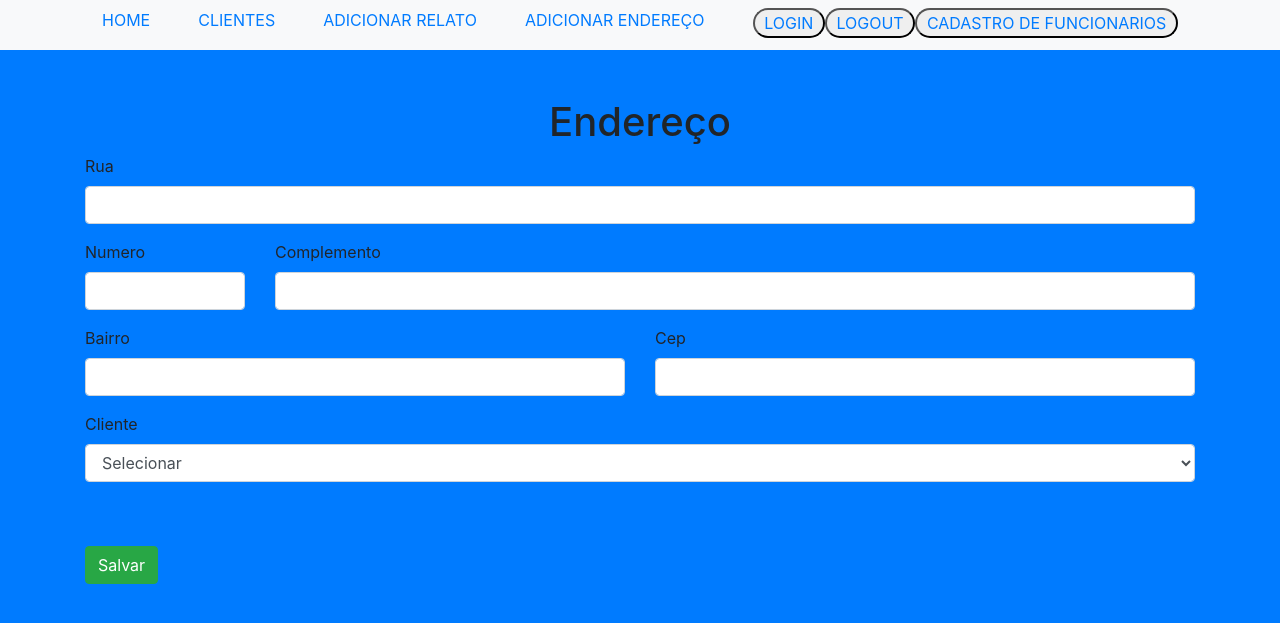
After one commit to MatokoLB/welcome_to_the_django, a Django app: page /cadastro_cliente/endereco/ in a window 1280 px wide. The commit adds this page. Shown: the top 623 px of the page. Run offline with Django 4.2, Linux system fonts and the light colour scheme; data that the repository does not hold is empty.

Commit message:
add page endereço

```diff
--- a/cadastro_cliente/admin.py
+++ b/cadastro_cliente/admin.py
@@ -1,6 +1,7 @@
 from django.contrib import admin
-from .models import Cliente, Relato
+from .models import Cliente, Relato ,Endereco
 # Register your models here.
 
 admin.site.register(Cliente)
 admin.site.register(Relato)
+admin.site.register(Endereco)
--- a/cadastro_cliente/templates/cadastra_cliente.html
+++ b/cadastro_cliente/templates/cadastra_cliente.html
@@ -38,7 +38,7 @@
                     <label for='sexo' > Sexo </label>
                     <select  name='sexo' class="form-control" id="sexo">
                         <option disabled selected >Selecionar</option>
-                        <option value="Homen">Homen</option>
+                        <option value="Homen">Homem</option>
                         <option value="Mulher">Mulher</option>
                         <option value="Não informado" >Não informar</option>
                     </select>
--- /dev/null
+++ b/cadastro_cliente/templates/endereco.html
@@ -0,0 +1,62 @@
+{% extends 'base.html' %}
+
+{% block 'title' %} Endereço {% endblock %}
+
+{% block 'body' %}
+
+
+<main class="container">
+    <h1 class="text-center">Endereço</h1>
+
+    <form action="{% url 'endereco' %}" method="POST"> {% csrf_token %}
+
+
+        <div class="form-group ">
+            <label for="pedido">Rua</label>
+            <input name="rua" type="text" class="form-control">
+        </div>
+        <div class="row">
+            <div class="form-group col-2">
+                <label for="pedido">Numero</label>
+                <input name="numero" type="text" class="form-control">
+            </div>
+
+            <div class="form-group col-10">
+                <label for="pedido">Complemento</label>
+                <input name="complemento" type="text" class="form-control">
+            </div>
+        </div>
+
+        <div class="row">
+            <div class="form-group col-6">
+                <label for="pedido">Bairro</label>
+                <input name="bairro" type="text" class="form-control">
+            </div>
+
+
+            <div class="form-group col-6">
+                <label for="pedido">Cep</label>
+                <input name="cep" type="text" class="form-control" ">
+            </div>
+
+        </div>
+
+         <div class=" form-group ">
+                <label for='cliente'>Cliente</label>
+                <select name='ecliente' class="form-control" id="cliente'">
+                    <option disabled selected>Selecionar</option>
+                    {% for cliente in clientes %}
+                    <option value="{{cliente.id}}"> {{cliente.nome}}</option>
+                    {% endfor %}
+                </select>
+            </div>
+
+            <button type="submit" class="btn btn-success mt-5">Salvar</button>
+    </form>
+
+
+</main>
+
+
+
+{% endblock %}
--- a/cadastro_cliente/templates/update_cliente.html
+++ b/cadastro_cliente/templates/update_cliente.html
@@ -35,7 +35,7 @@
                 <label for='sexo'> Sexo </label>
                 <select required name='sexo' class="form-control" id="sexo">
                     <option disabled selected>{{cliente.sexo}}</option>
-                    <option value="Homen">Homen</option>
+                    <option value="Homen">Homem</option>
                     <option value="Mulher">Mulher</option>
                     <option value="Não informado">Não informar</option>
                 </select>
--- a/cadastro_cliente/urls.py
+++ b/cadastro_cliente/urls.py
@@ -13,4 +13,5 @@ urlpatterns = [
     path('editar_relato/<int:id>', views.editar_relato, name="editar_relato" ),
     path('deletar_relato/<int:id>', views.deletar_relato, name="deletar_relato"),
     path('pdf/<int:id>', GereratePdf.as_view(), name="pdf" ),
+    path('endereco/', views.endereco, name='endereco' ),
 ]
--- a/cadastro_cliente/views.py
+++ b/cadastro_cliente/views.py
@@ -1,6 +1,6 @@
 from django.shortcuts import render
 from rolepermissions.decorators import has_permission_decorator
-from .models import Cliente,Relato
+from .models import Cliente, Endereco,Relato
 from django.http import HttpResponse
 from django.shortcuts import redirect
 from django.urls import reverse
@@ -163,3 +163,24 @@ def deletar_relato(request, id ):
     relato.delete()
     messages.add_message(request, messages.SUCCESS, 'relato excluido')
     return redirect(reverse('lista_cliente'))
+
+
+##endereço dos clietes
+@has_permission_decorator('cadastrar_cliente')
+def endereco(request):
+    if request.method == "GET":
+        clientes = Cliente.objects.all()
+        return render(request, 'endereco.html', {"clientes": clientes })
+    if request.method == "POST":
+        ecliente = request.POST.get('ecliente')
+        rua = request.POST.get('rua')
+        numero = request.POST.get('numero')
+        complemento = request.POST.get('complemento')
+        bairro = request.POST.get('bairro')
+        cep = request.POST.get('cep')
+
+    endereco = Endereco.objects.create( ecliente_id = ecliente ,rua=rua,numero=numero,complemento=complemento,bairro=bairro,cep=cep)
+    endereco.save()
+
+    messages.add_message(request, messages.SUCCESS, " endereco salvo")
+    return redirect(reverse('endereco'))
--- a/templates/base.html
+++ b/templates/base.html
@@ -31,7 +31,7 @@
               <a class="navlink" href="{% url 'relato' %}" >ADICIONAR RELATO</a>
             </li>
             <li class="nav-item mr-md-5 mr-sm-0">
-              <a class="navlink" href="{% url 'lista_cliente' %}">DOCUMENTO</a>
+              <a class="navlink" href="{% url 'endereco' %}">ADICIONAR ENDEREÇO</a>
             </li>
             <li class="nav-item mb-1 ">
               <button class="botaonav badge-pill "><a href="{% url 'login' %}">LOGIN</a></button>
--- a/usuarios/views.py
+++ b/usuarios/views.py
@@ -17,7 +17,8 @@ def home(resquest):
 # Create your views here.
 
 ##pagina de cadastro funcionarios com pemissoes do rolespemissions
-@has_permission_decorator('cadastrar_funcionario')
+# @has_permission_decorator('cadastrar_funcionario')
+# retirei a permisaso para nao atrapalha o primeiro acesso(necessario a criaçao de um superUser)
 def cadastrar_funcionario(request):
     if request.method == "GET":
         funcionarios = Users.objects.filter(cargo="R")
```
Also changed, not shown: cadastro_cliente/models.py (+11 -0 lines), cadastro_cliente/templates/pdf.html (+6 -3 lines), cadastro_cliente/migrations/0002_endereco.py (added), 1 other file.
